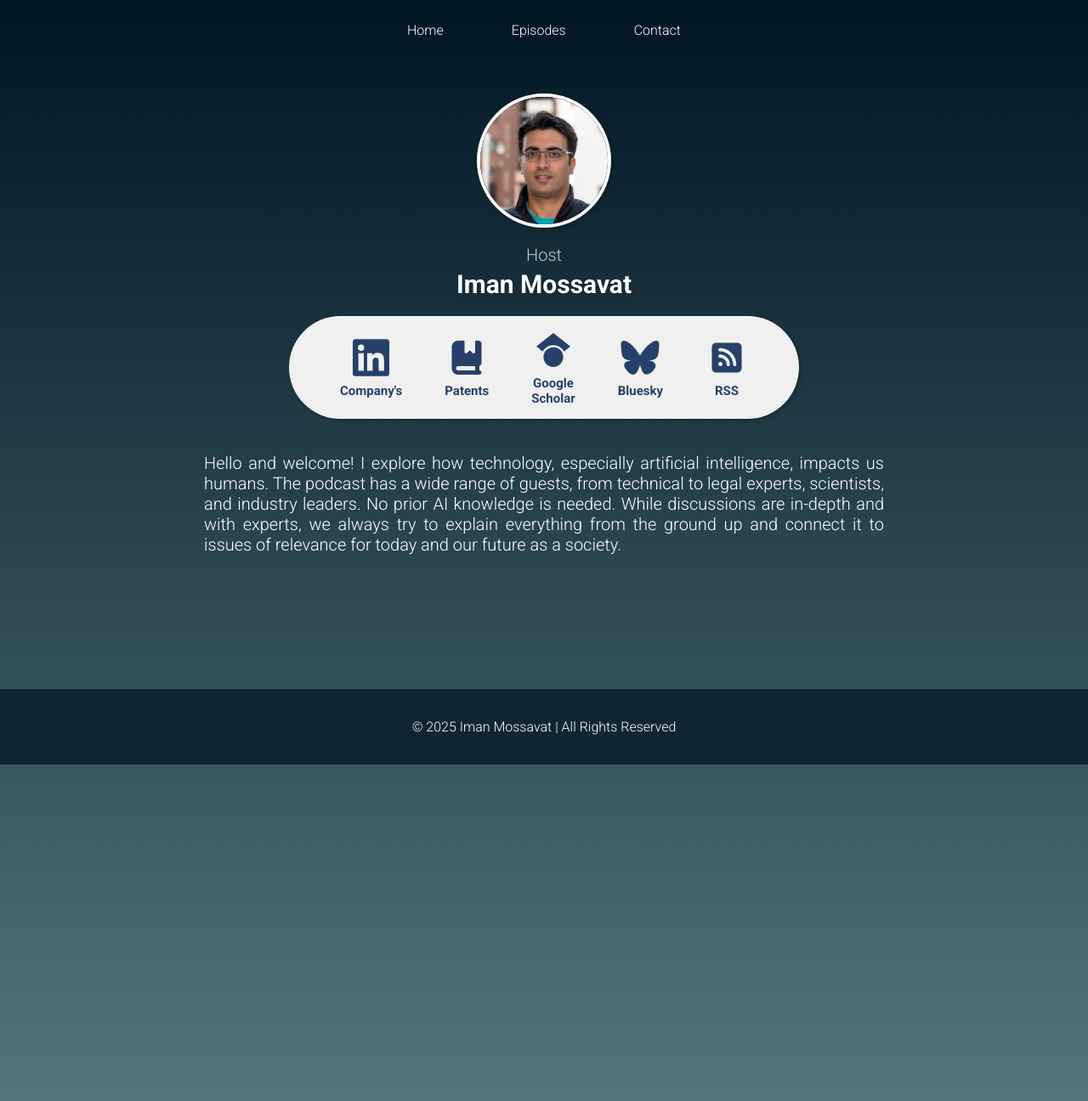
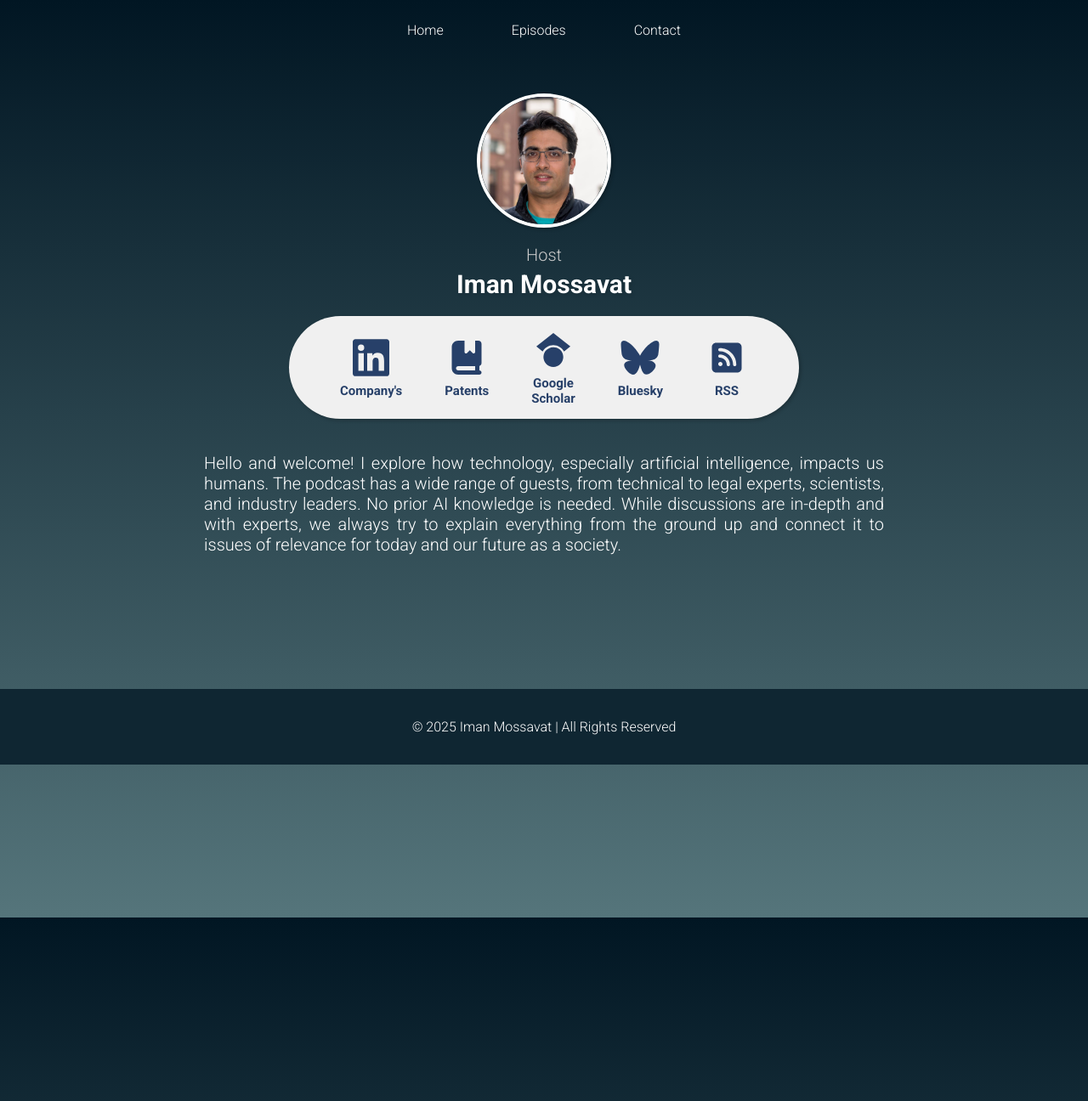
Before and after one commit to ivetkalchev/deepdivepod, a Jekyll site: the page built from contact.html, in a window 1280 px wide. Shown: the whole page at 85% size. Built offline with Jekyll 4.4.1, drawn with Linux system fonts in a browser that asks for light colours.

Commit message:
fix gradient

```diff
--- a/assets/css/default-styles.css
+++ b/assets/css/default-styles.css
@@ -4,7 +4,6 @@
   padding: 0;
   font-family: 'Roboto', sans-serif;
   color: #ffffff;
-  background: linear-gradient(#011623, #55757B);
 }
 
 .container {
--- a/assets/css/episodes-styles.css
+++ b/assets/css/episodes-styles.css
@@ -1,5 +1,6 @@
 body {
     background: linear-gradient(#011623, #55757B);
+    background-attachment: fixed;
 }
 
 .search-section {
```
